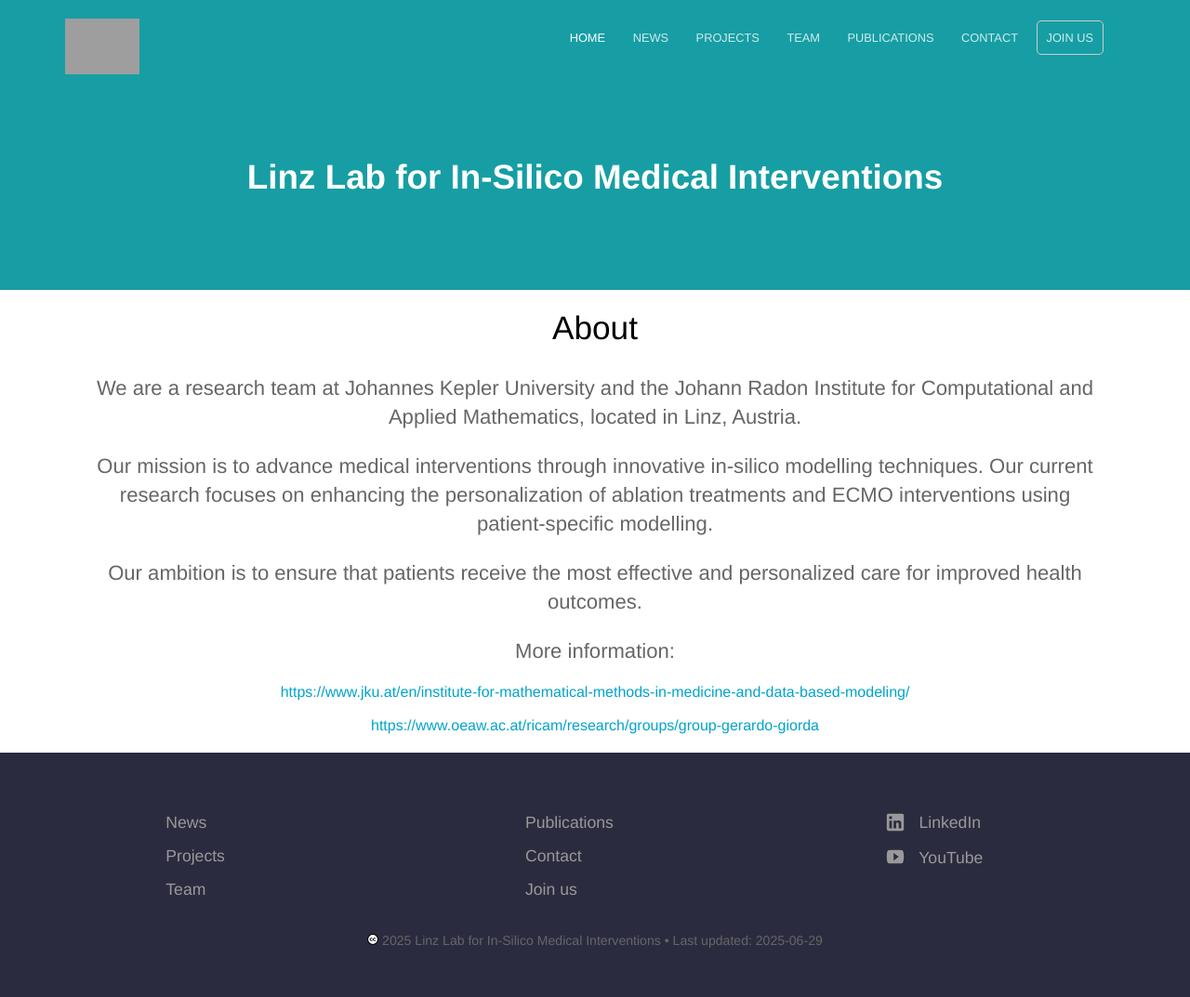
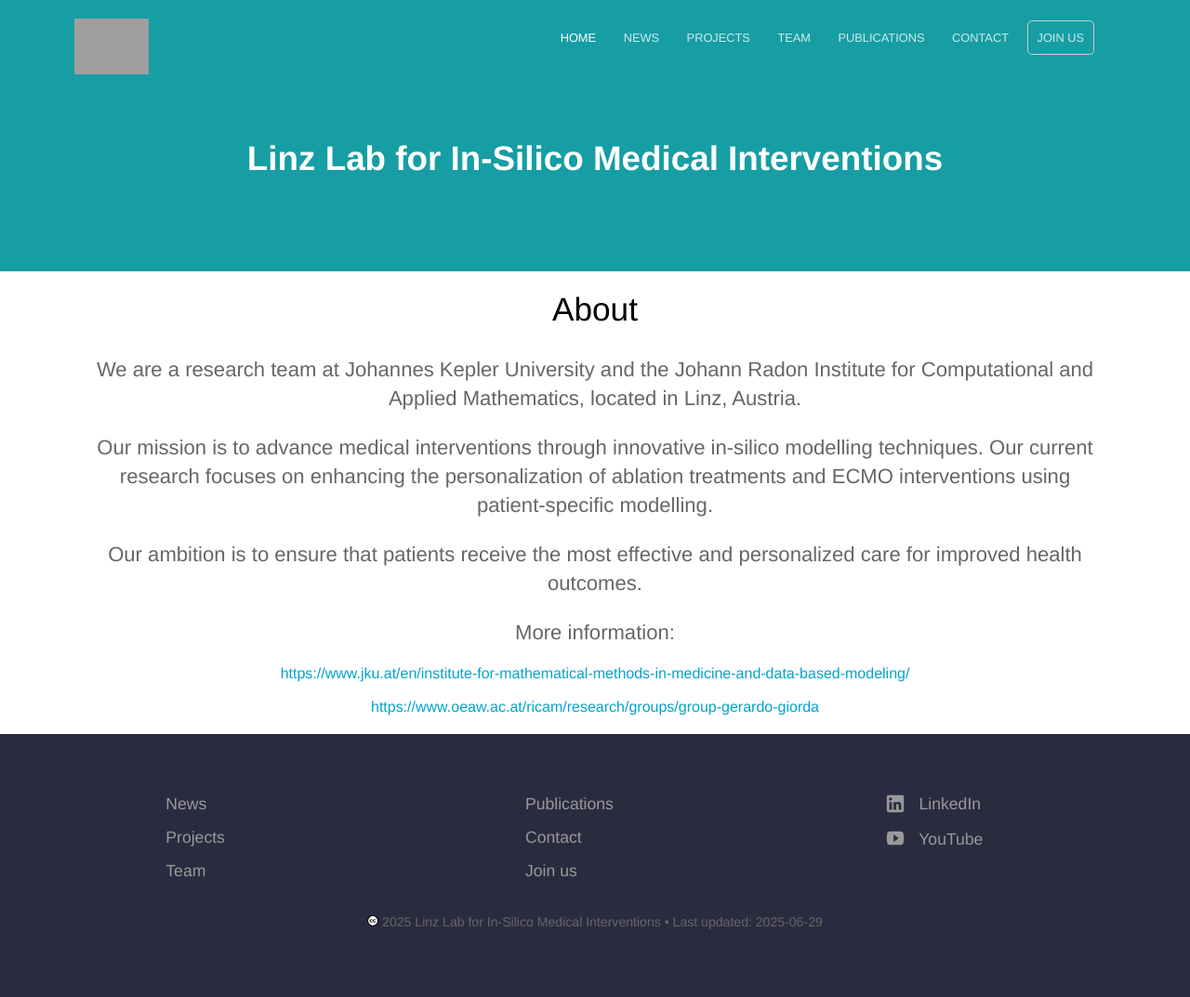
Before and after one commit to linzlabinsilmed/linzlabinsilmed.github.io, a Jekyll site: the page built from index.html, in a window 1280 px wide. Shown: the whole page at 93% size. Built offline with Jekyll 4.4.1, drawn with Linux system fonts in a browser that asks for light colours; the list of posts is cut into pages by our own code; grey boxes are pictures that could not be loaded.

Commit message:
Update layout.scss

```diff
--- a/_sass/layout.scss
+++ b/_sass/layout.scss
@@ -5,10 +5,9 @@
 }
 
 .header-container {
-        margin: 0 auto;
+        margin: 0 80px;
 	position: relative;
 	padding: 0 0px;
-	height: 80px;
 }
 
 .text-container {
```
